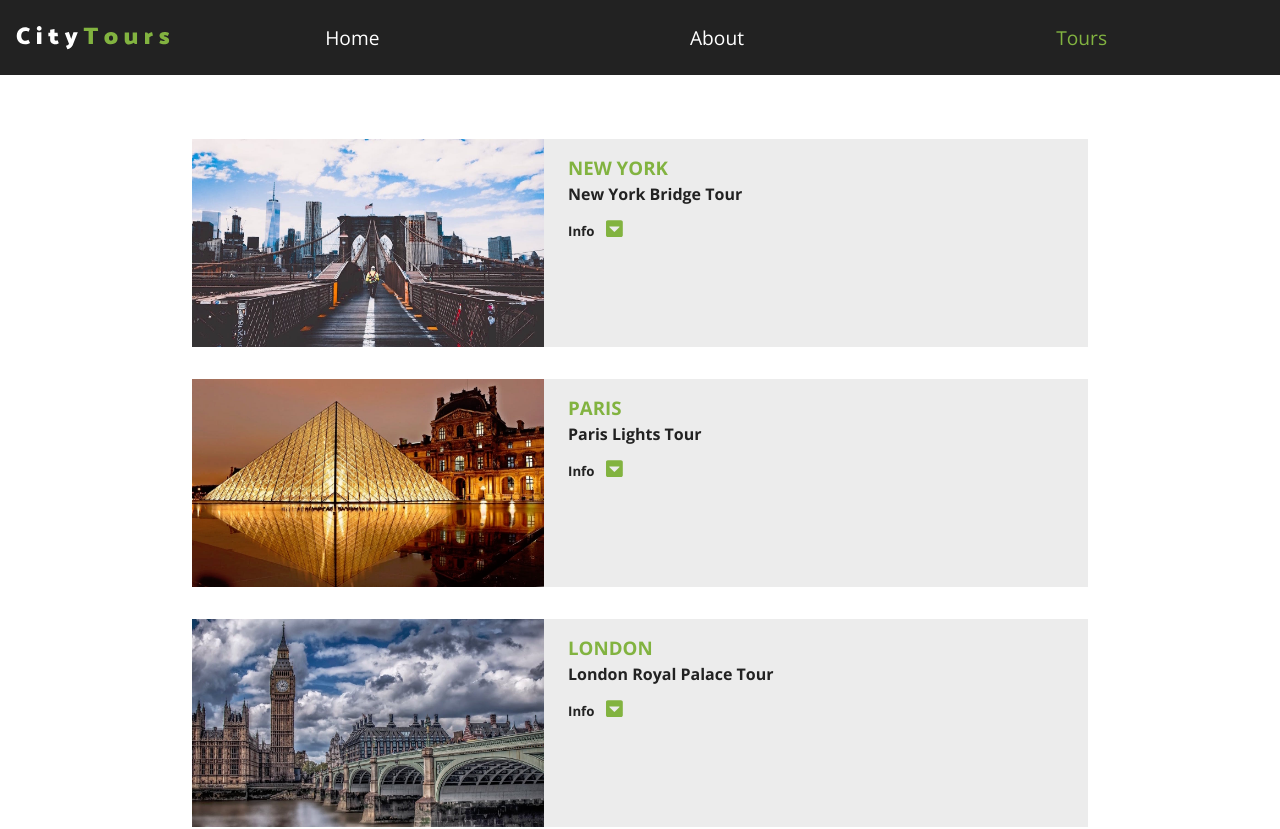
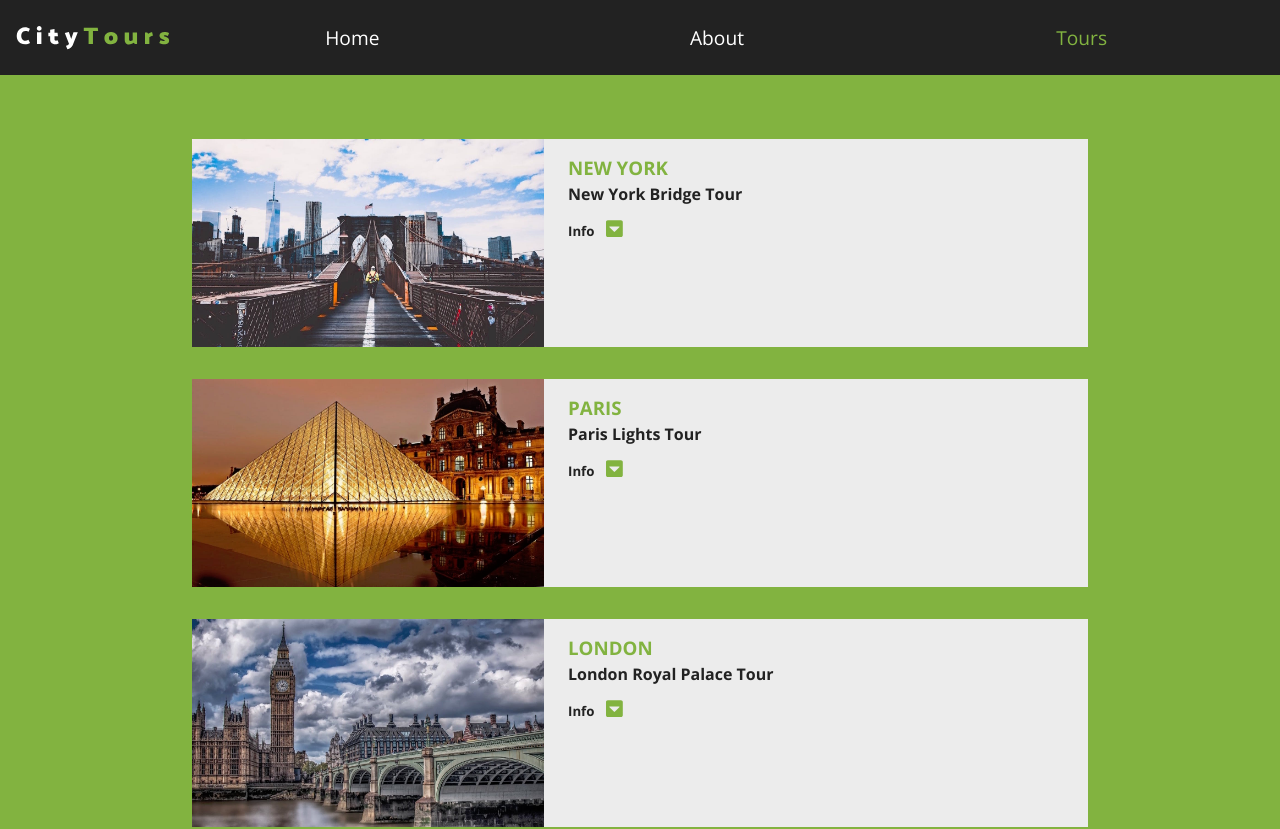
Before and after one commit to Bek85/city-tours-react, a React (Create React App) app: page / in a window 1280 px wide. Shown: the top 829 px of the page. Built offline with nearby package versions, Linux system fonts and the light colour scheme.

Commit message:
Change the background color of the App

```diff
--- a/src/App.scss
+++ b/src/App.scss
@@ -14,6 +14,6 @@ $mainTransition: all 0.3s linear;
 
 body {
   font-family: "Open Sans", sans-serif;
-  background-color: $mainWhite;
+  background-color: $mainGreen;
   color: $mainBlack;
 }
```
